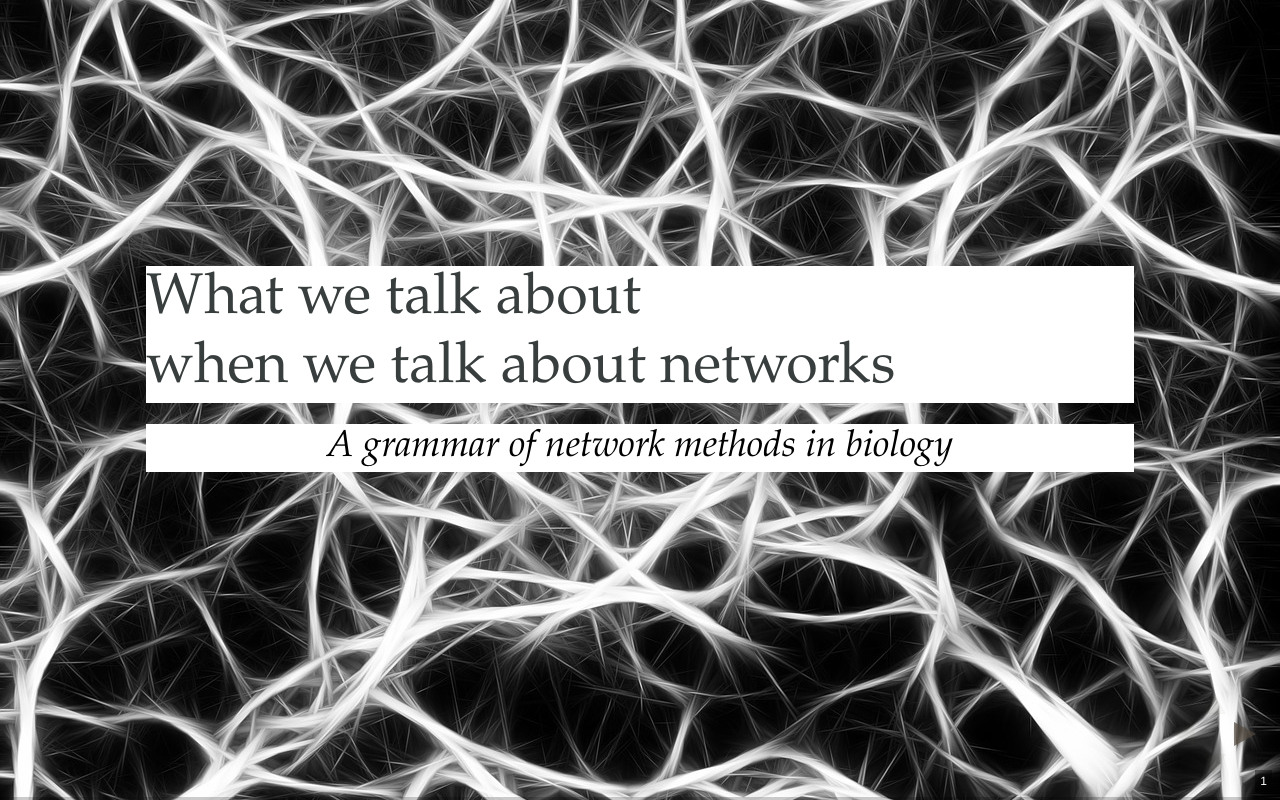
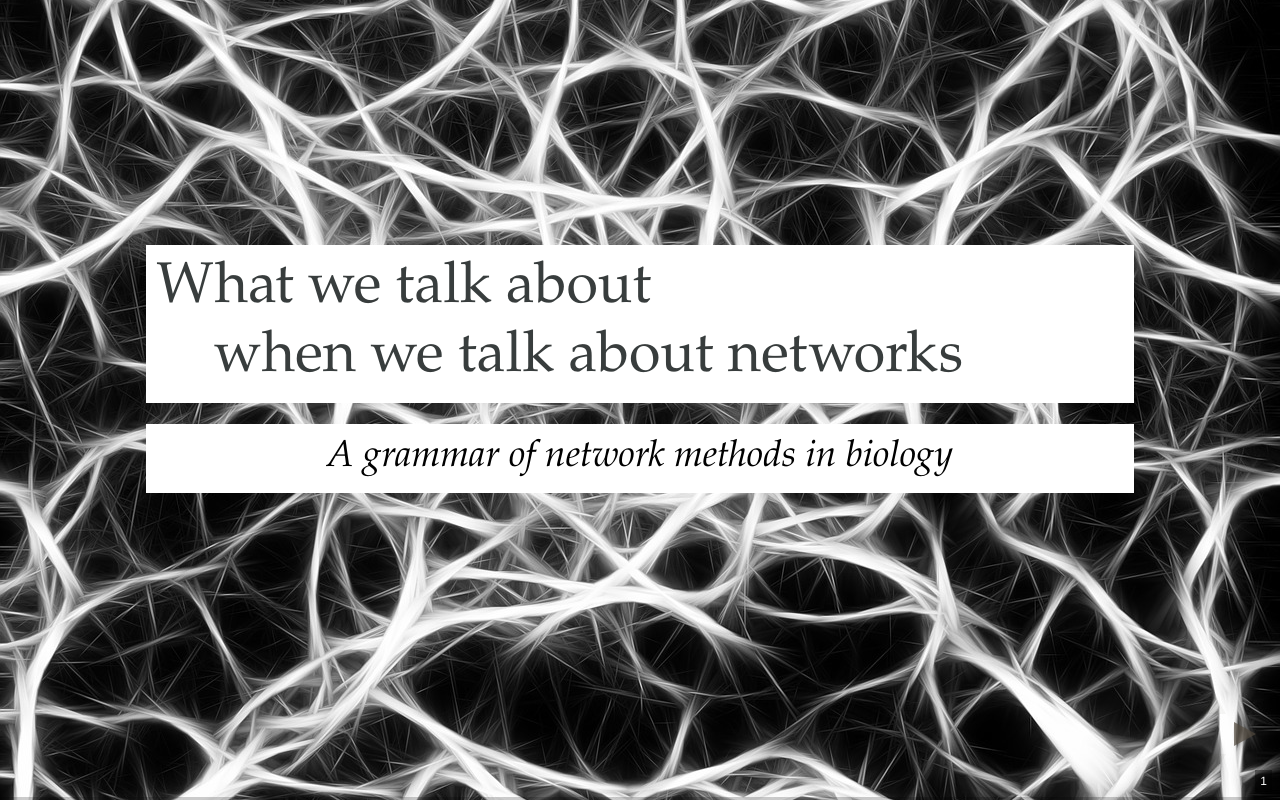
Before and after one commit to danielghurley/grammarofnetworks, a plain HTML site: page index.html in a window 1280 px wide. Drawn offline with Linux system fonts and the light colour scheme.

Commit message:
Added padding for the title.

```diff
--- a/index.html
+++ b/index.html
@@ -24,8 +24,8 @@
 			<!-- ALL SLIDES GO HERE -->
 			<!-- Each section element contains an individual slide -->
 			<section data-background="images/network-440736_1280.jpg">
-				<h3 style="text-align: left; background-color: white">What we talk about <br><tab>when we talk about networks</h3>
-				<p style="text-align: center; background-color: white"><i> A grammar of network methods in biology</i></p>
+				<h3 style="text-align: left; background-color: white; padding:10px">What we talk about <br>&emsp;when we talk about networks</h3>
+				<p style="text-align: center; background-color: white; padding:10px"><i> A grammar of network methods in biology</i></p>
 
 			</section>
 
@@ -456,7 +456,7 @@
 
 			<section data-markdown id="implementation" data-separator="^\n---\n$" data-separator-vertical="^\n--\n$">
 					<script type="text/template">
-						### Recap of results
+						### Implementation
 
 						- This is a practical tool as well as a conceptual framework
 						- We have embedded the grammar in a [domain-specific language](https://en.wikipedia.org/wiki/Domain-specific_language)
```
